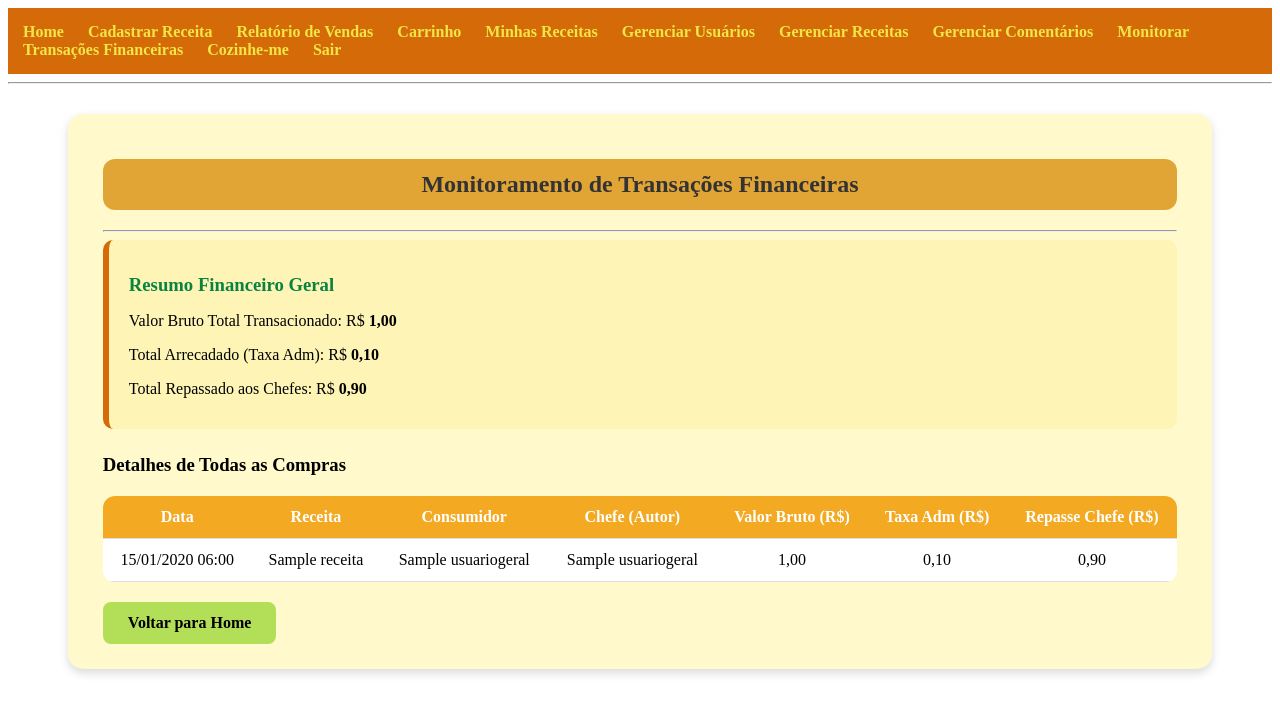
After one commit to leandramts/Cookmasters_github, a Django app: page /adm/financeiro/transacoes/ in a window 1280 px wide. The commit adds this page. Shown: the top 714 px of the page. Run offline with Django 5.2, Linux system fonts and the light colour scheme; a user stored in the database is signed in; tables that the repository leaves empty hold one stand-in row (values such as "Sample post").

Commit message:
Add: Admin Monitoramento Financeiro

```diff
--- a/cookmasters_app/urls.py
+++ b/cookmasters_app/urls.py
@@ -40,15 +40,14 @@ urlpatterns = [
     path("carrinho/remover/<int:receita_id>/", views.remover_do_carrinho, name="remover_do_carrinho"),
     path("carrinho/pagar/", views.pagamento_carrinho, name="pagamento_carrinho"),
 
-           path("adm/usuarios/", views.listar_usuarios, name="listar_usuarios"),
+    path("adm/usuarios/", views.listar_usuarios, name="listar_usuarios"),
     path("adm/usuarios/bloquear/<int:user_id>/", views.bloquear_usuario, name="bloquear_usuario"),
     path("adm/usuarios/desbloquear/<int:user_id>/", views.desbloquear_usuario, name="desbloquear_usuario"),
+    path("adm/financeiro/transacoes/", views.admin_monitorar_transacoes, name="admin_monitorar_transacoes"),
 
-    # Receitas
     path("adm/receitas/", views.listar_receitas, name="listar_receitas"),
     path("adm/receitas/excluir/<int:receita_id>/", views.adm_excluir_receita, name="adm_excluir_receita"),
 
-    # Comentários
     path("adm/comentarios/", views.listar_comentarios, name="listar_comentarios"),
     path("adm/comentarios/excluir/<int:comentario_id>/", views.excluir_comentario, name="excluir_comentario"),
 
--- a/cookmasters_app/views.py
+++ b/cookmasters_app/views.py
@@ -776,3 +776,41 @@ def excluir_comentario(request, comentario_id):
 def listar_comentarios(request):
     comentarios = E_Avaliacoes.objects.all().select_related("receita", "consumidor")
     return render(request, "F_Tela_ADM_Ver_Comentarios.html", {"comentarios": comentarios})
+
+@login_required
+@user_passes_test(lambda u: u.is_superuser)
+def admin_monitorar_transacoes(request):
+    TAXA_ADM = Decimal("0.10") # 10%
+
+    transacoes = E_Compra.objects.select_related(
+        'receita',
+        'consumidor',
+        'consumidor__usuario',
+        'receita__autor',
+        'receita__autor__usuario'
+    ).annotate(
+        preco_receita=F('receita__preco'),
+
+        valor_taxa_adm=ExpressionWrapper(
+            F('receita__preco') * TAXA_ADM,
+            output_field=DecimalField(decimal_places=2)
+        ),
+
+        repasse_chefe=ExpressionWrapper(
+            F('receita__preco') - (F('receita__preco') * TAXA_ADM),
+            output_field=DecimalField(decimal_places=2)
+        )
+    ).order_by('-data_compra')
+
+    totais = transacoes.aggregate(
+        total_bruto_geral=Sum('preco_receita'),
+        total_taxa_adm_geral=Sum('valor_taxa_adm'),
+        total_repasse_chefe_geral=Sum('repasse_chefe')
+    )
+
+    context = {
+        'transacoes': transacoes,
+        'totais': totais,
+    }
+
+    return render(request, 'F_Tela_ADM_Monitorar_Transacoes.html', context)
--- /dev/null
+++ b/templates/F_Tela_ADM_Monitorar_Transacoes.html
@@ -0,0 +1,57 @@
+{% extends "base.html" %}
+
+{% block content %}
+<div class="container">
+    <h2>Monitoramento de Transações Financeiras </h2>
+    <hr>
+
+    {% if totais.total_bruto_geral %}
+        <div class="summary-cards">
+            <h3>Resumo Financeiro Geral</h3>
+            <p>Valor Bruto Total Transacionado: R$ <strong>{{ totais.total_bruto_geral|floatformat:2 }}</strong></p>
+            <p>Total Arrecadado (Taxa Adm): R$ <strong>{{ totais.total_taxa_adm_geral|floatformat:2 }}</strong></p>
+            <p>Total Repassado aos Chefes: R$ <strong>{{ totais.total_repasse_chefe_geral|floatformat:2 }}</strong></p>
+        </div>
+    {% endif %}
+
+    <h3>Detalhes de Todas as Compras</h3>
+
+    {% if transacoes %}
+        <table>
+            <thead>
+                <tr>
+                    <th>Data</th>
+                    <th>Receita</th>
+                    <th>Consumidor</th>
+                    <th>Chefe (Autor)</th>
+                    <th>Valor Bruto (R$)</th>
+                    <th>Taxa Adm (R$)</th>
+                    <th>Repasse Chefe (R$)</th>
+                </tr>
+            </thead>
+            <tbody>
+                {% for transacao in transacoes %}
+                    <tr>
+                        <td>{{ transacao.data_compra|date:"d/m/Y H:i" }}</td>
+                        <td>{{ transacao.receita.nome }}</td>
+                        <td>{{ transacao.consumidor.usuario.nome }}</td>
+                        <td>{{ transacao.receita.autor.usuario.nome }}</td>
+
+
+                        <td>{{ transacao.preco_receita|floatformat:2 }}</td>
+                        <td>{{ transacao.valor_taxa_adm|floatformat:2 }}</td>
+                        <td>{{ transacao.repasse_chefe|floatformat:2 }}</td>
+                    </tr>
+                {% endfor %}
+            </tbody>
+        </table>
+    {% else %}
+        <p>Nenhuma transação financeira registrada até o momento.</p>
+    {% endif %}
+
+    <div style="margin-top: 20px;">
+        <a href="{% url 'home' %}" class="btn">Voltar para Home</a>
+    </div>
+
+</div>
+{% endblock %}
--- a/templates/base.html
+++ b/templates/base.html
@@ -18,6 +18,7 @@
 
                 <a href="{% url 'cadastrar_receita' %}">Cadastrar Receita</a>
                 <a href="{% url 'relatorio_vendas_chefe' %}">Relatório de Vendas</a>
+
             {% endif %}
         {% endwith %}
 
@@ -32,6 +33,7 @@
             <a href="{% url 'listar_usuarios' %}">Gerenciar Usuários</a>
 <a href="{% url 'listar_receitas' %}">Gerenciar Receitas</a>
 <a href="{% url 'listar_comentarios' %}">Gerenciar Comentários</a>
+<a href="{% url 'admin_monitorar_transacoes' %}">Monitorar Transações Financeiras</a>
 
         {% endif %}
 
--- a/templates/home.html
+++ b/templates/home.html
@@ -37,6 +37,10 @@
 
                     <a href="{% url 'listar_comentarios' %}" class="btn-welcome">
                         Gerenciar Comentários
+                    </a>
+
+                    <a href="{% url 'admin_monitorar_transacoes' %}" class="btn-welcome">
+                        Monitorar Transações Financeiras
                     </a>
                 {% endif %}
 
```
